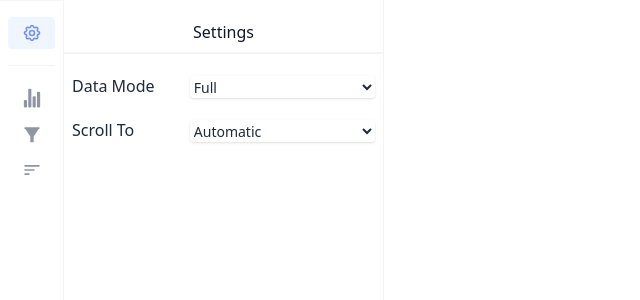
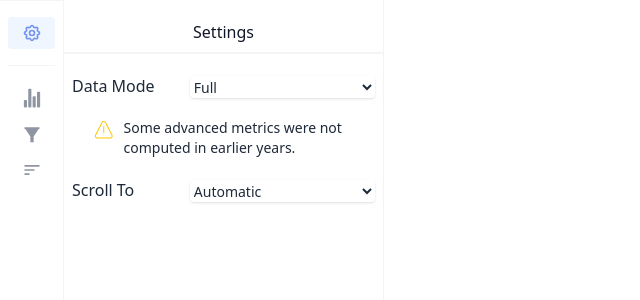
Before and after one commit to dubitable/VennCBB, a React (Vite) app in the folder venncbb/: page / in a window 1280 px wide. Both pictures are taken after a click on the element 31 px from the left and 33 px from the top of the page. Shown: the top 300 px of the page, without its empty margins (0-640 px from the left). Built offline with nearby package versions, Linux system fonts and the light colour scheme; no server answers.

Commit message:
Dealing with Missing Values

```diff
--- a/venncbb/src/App.tsx
+++ b/venncbb/src/App.tsx
@@ -27,17 +27,20 @@ const getTeams = async (orderBys: OrderBy[], dataMode: DataMode) => {
   return data;
 };
 
-export const orderByDefault = { id: "Season", dir: "asc" } as OrderBy;
+export const orderByDefault = { id: "Net_Rating", dir: "desc" } as OrderBy;
 
 export type Restriction = { stat: keyof Team; min: number; max: number };
 export type SelectedColumn = keyof Team | undefined;
 
-export type Filter = {
+export type NumFilter = {
+  type: "numeric";
   apply: (team: Team) => boolean;
   min: number;
   max: number;
   column: string;
 };
+
+export type Filter = NumFilter;
 
 function App() {
   const [teams, setTeams] = useState<Team[]>([]);
--- a/venncbb/src/components/SideMenu/Settings.tsx
+++ b/venncbb/src/components/SideMenu/Settings.tsx
@@ -25,6 +25,32 @@ const Settings = ({ SETTINGS }: { SETTINGS: SettingsType }) => {
             <option value="full">Full</option>
           </select>
         </div>
+        {dataMode == "full" && (
+          <div className="flex flex-row items-center justify-center gap-2 px-5">
+            <div className="text-yellow-400 size-10">
+              <svg
+                stroke="currentColor"
+                fill="currentColor"
+                strokeWidth="0"
+                viewBox="0 0 24 24"
+                xmlns="http://www.w3.org/2000/svg"
+              >
+                <g id="Warning">
+                  <g>
+                    <g>
+                      <path d="M12.5,8.752a.5.5,0,0,0-1,0h0v6a.5.5,0,0,0,1,0Z"></path>
+                      <circle cx="11.999" cy="16.736" r="0.5"></circle>
+                    </g>
+                    <path d="M18.642,20.934H5.385A2.5,2.5,0,0,1,3.163,17.29L9.792,4.421a2.5,2.5,0,0,1,4.444,0L20.865,17.29a2.5,2.5,0,0,1-2.223,3.644ZM12.014,4.065a1.478,1.478,0,0,0-1.334.814L4.052,17.748a1.5,1.5,0,0,0,1.333,2.186H18.642a1.5,1.5,0,0,0,1.334-2.186L13.348,4.879A1.478,1.478,0,0,0,12.014,4.065Z"></path>
+                  </g>
+                </g>
+              </svg>
+            </div>
+            <div className="text-gray-800 text-sm">
+              Some advanced metrics were not computed in earlier years.
+            </div>
+          </div>
+        )}
         <div className="flex flex-row gap-5">
           <div className="text-gray-800 w-[10rem]"> Scroll To</div>
           <select
--- a/venncbb/src/components/Table/Table.tsx
+++ b/venncbb/src/components/Table/Table.tsx
@@ -82,6 +82,7 @@ const TableEntry = ({
         <div>
           {typeof value == "number" && value.toFixed(0)}
           {typeof value == "string" && value}
+          {value == null && "?"}
         </div>
       );
   }
--- a/venncbb/src/maps.ts
+++ b/venncbb/src/maps.ts
@@ -14,11 +14,16 @@ export const NAMEMAP = {
   FG3Pct: "3FG%",
   FTPct: "FT%",
   TOPct: "TO%",
-  BlockPct: "Block%",
+  BlockPct: "Blk%",
   OppFG2Pct: "O2FG%",
   OppFG3Pct: "O3FG%",
   OppFTPct: "OFT%",
-  OppBlockPct: "OBlock%",
+  OppBlockPct: "OBlk%",
+  CenterOR: "COR",
+  CenterDR: "CDR",
+  CenterPts: "CPts",
+  AvgHeight: "AvgHgt",
+  EffectiveHeight: "EffHgt",
 };
 
 export const DATASELECT = {
@@ -66,5 +71,28 @@ export const DATASELECT = {
     OppFTPct: true,
 
     OppBlockPct: true,
+
+    PGOR: true,
+    SGOR: true,
+    SFOR: true,
+    PFOR: true,
+    CenterOR: true,
+
+    PGDR: true,
+    SGDR: true,
+    SFDR: true,
+    PFDR: true,
+    CenterDR: true,
+
+    Bench: true,
+
+    AvgHeight: true,
+    EffectiveHeight: true,
+
+    PGPts: true,
+    SGPts: true,
+    SFPts: true,
+    PFPts: true,
+    CenterPts: true,
   },
 };
```
